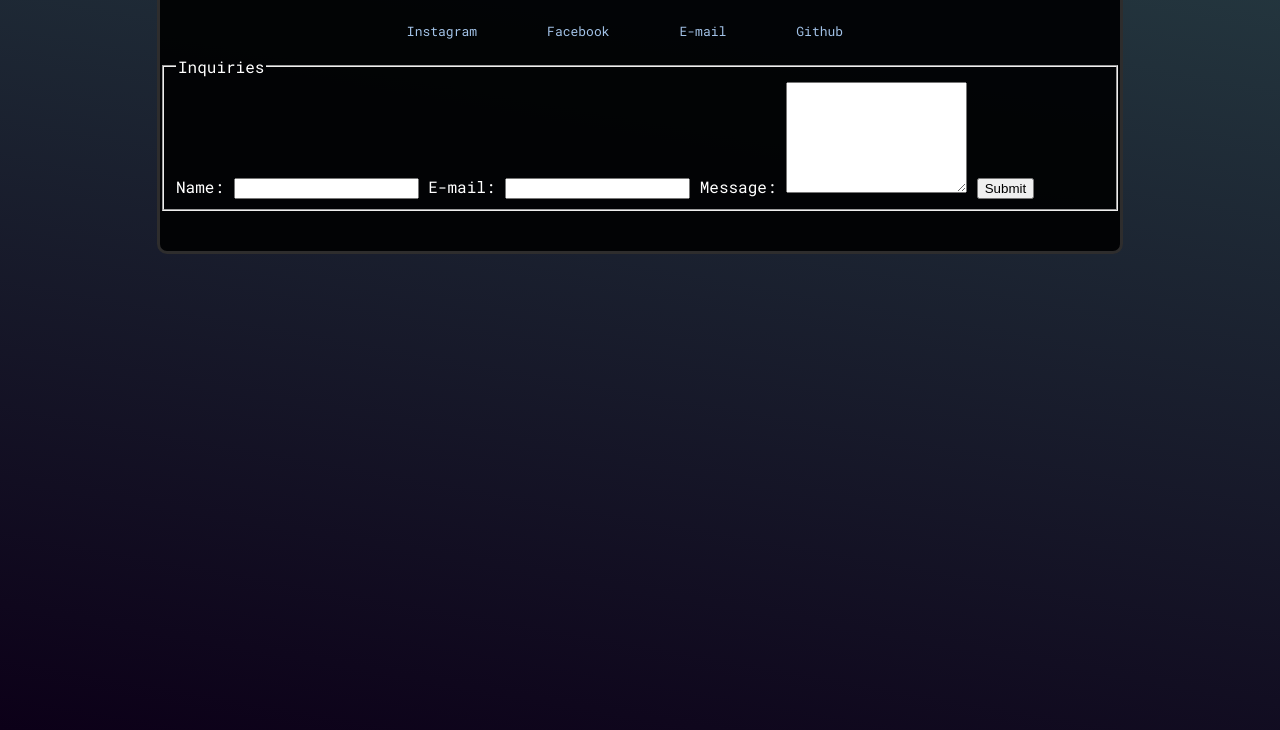
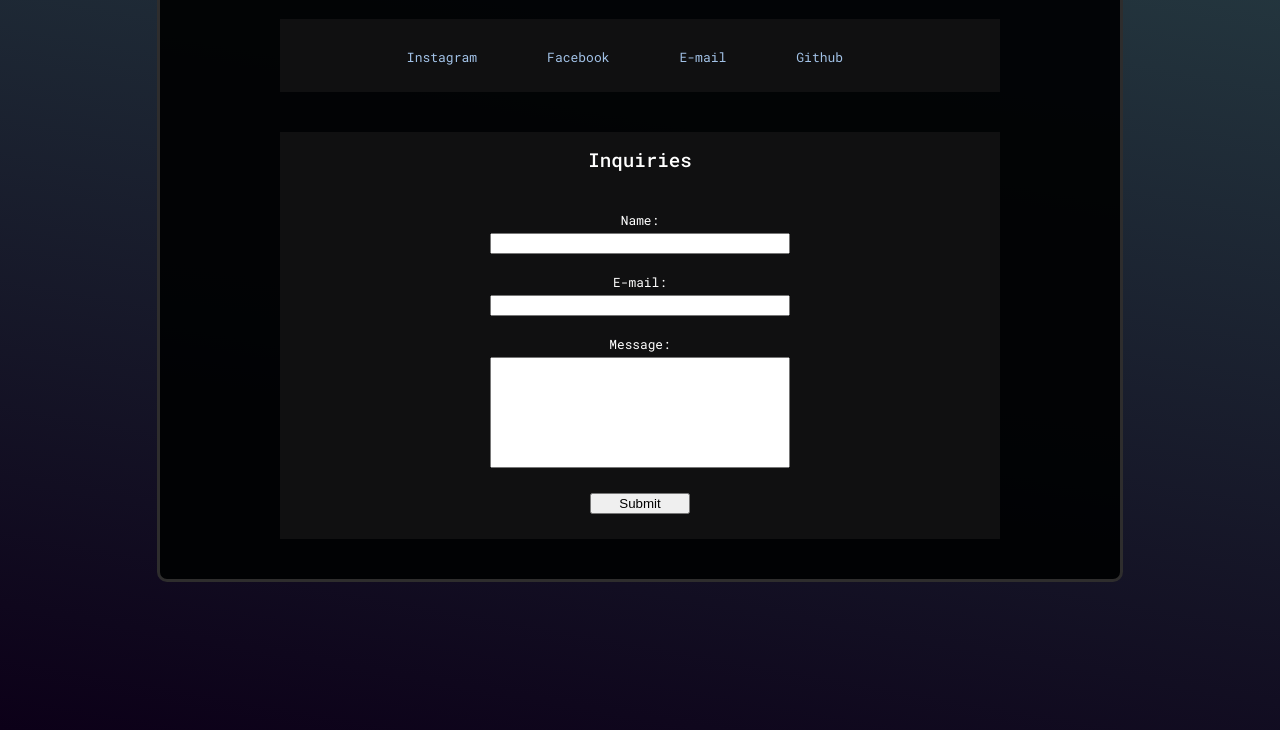
Before and after one commit to chrls04/chrls04.github.io, a plain HTML site: page contact.html in a window 1280 px wide. Shown: the part 166-896 px from the top of the page. Drawn offline with Linux system fonts and the light colour scheme.

Commit message:
added styles for inquiries form in contact page

```diff
--- a/stylesheet.css
+++ b/stylesheet.css
@@ -240,3 +240,51 @@ body {
     text-align: center;
     color: white
 }
+#socials, #inquiries {
+    background-color: #121213ef;
+    width: 75%;
+    margin-left: auto;
+    margin-right: auto;
+}
+#socials {
+    padding: 10px 0px 10px;
+    margin-bottom: 40px;
+}
+#socials li:hover {
+    text-decoration: underline;
+}
+#inquiries {
+    justify-items: center;
+    padding-bottom: 15px;
+    padding-top: 15px;
+}
+#inquiries form {
+    margin-left: 10px;
+    margin-right: 10px;
+}
+#inquiries form fieldset {
+    border: none;
+    display: flex;
+    flex-direction: column;
+    width: 300px;
+}
+#inquiries form fieldset legend {
+    text-align: center;
+    font-size: 1.2em;
+    font-weight: 500;
+    padding-bottom: 15px;
+}
+#inquiries form fieldset label {
+    padding-top: 20px;
+    padding-bottom: 5px;
+    text-align: center;
+    font-size: 0.8em;
+}
+#inquiries textarea {
+    resize: none;
+}
+#inquiries button {
+    margin-top: 25px;
+    width: 100px;
+    align-self: center;
+}
```
